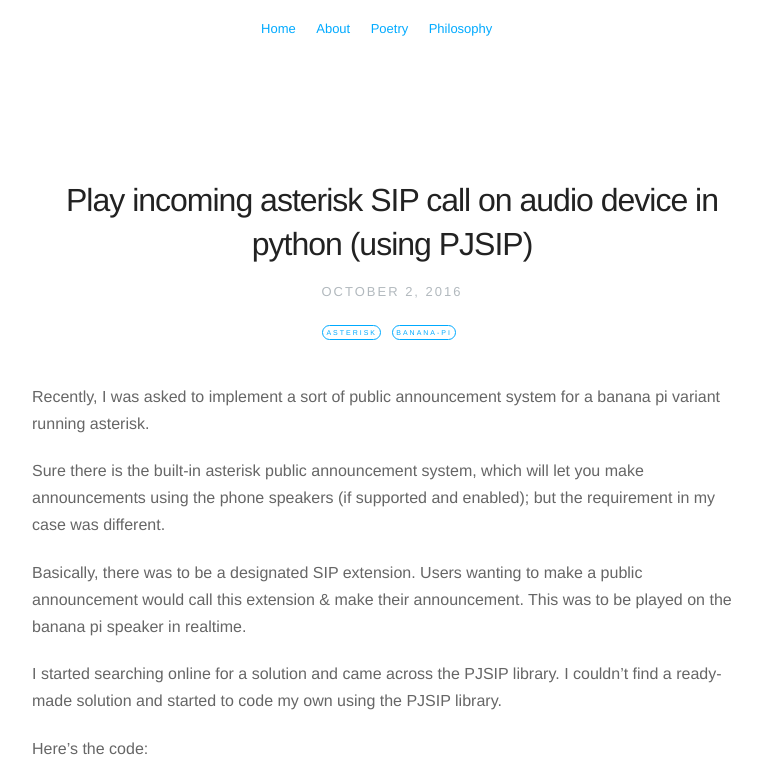
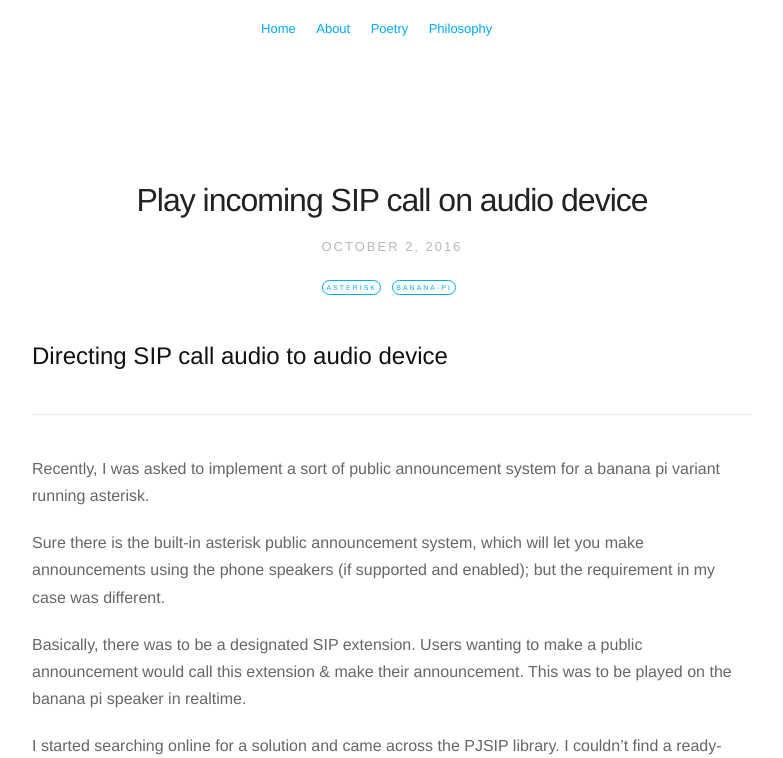
Before and after one commit to Sufi-Al-Hussaini/Sufi-Al-Hussaini.github.io, a Jekyll site: the page built from _posts/2016-10-02-play-incoming-asterisk-sip-call-on-audio-device-in-python-using-pjsip.markdown, in a window 1280 px wide, cut to the strip 0-758 px from the top of the page. Shown: the whole strip, without its empty margins (248-1031 px from the left). Built offline with Jekyll 4.4.1, drawn with Linux system fonts in a browser that asks for light colours; nearby versions of some CDN libraries; some web fonts are replaced; comment, search, counter and statistics services are not loaded; a style sheet for code colours, icons or effects is not loaded.

Commit message:
Minor page style modification

```diff
--- a/_posts/2016-10-02-play-incoming-asterisk-sip-call-on-audio-device-in-python-using-pjsip.markdown
+++ b/_posts/2016-10-02-play-incoming-asterisk-sip-call-on-audio-device-in-python-using-pjsip.markdown
@@ -1,10 +1,15 @@
 ---
 layout: post
-title: Play incoming asterisk SIP call on audio device in python (using PJSIP)
+title: Play incoming SIP call on audio device
+description: Implemented in python using PJSIP library
 date: '2016-10-02 18:59:41'
 tags: asterisk banana-pi
 permalink: play-incoming-asterisk-sip-call-on-audio-device-in-python-using-pjsip/
 ---
+
+## Directing SIP call audio to audio device
+
+***
 
 Recently, I was asked to implement a sort of public announcement system for a banana pi variant running asterisk.
 
```
Also changed, not shown: philosophy.md (+1 -0 lines), poetry.md (+1 -0 lines), _layouts/post.html (line endings or trailing spaces).
